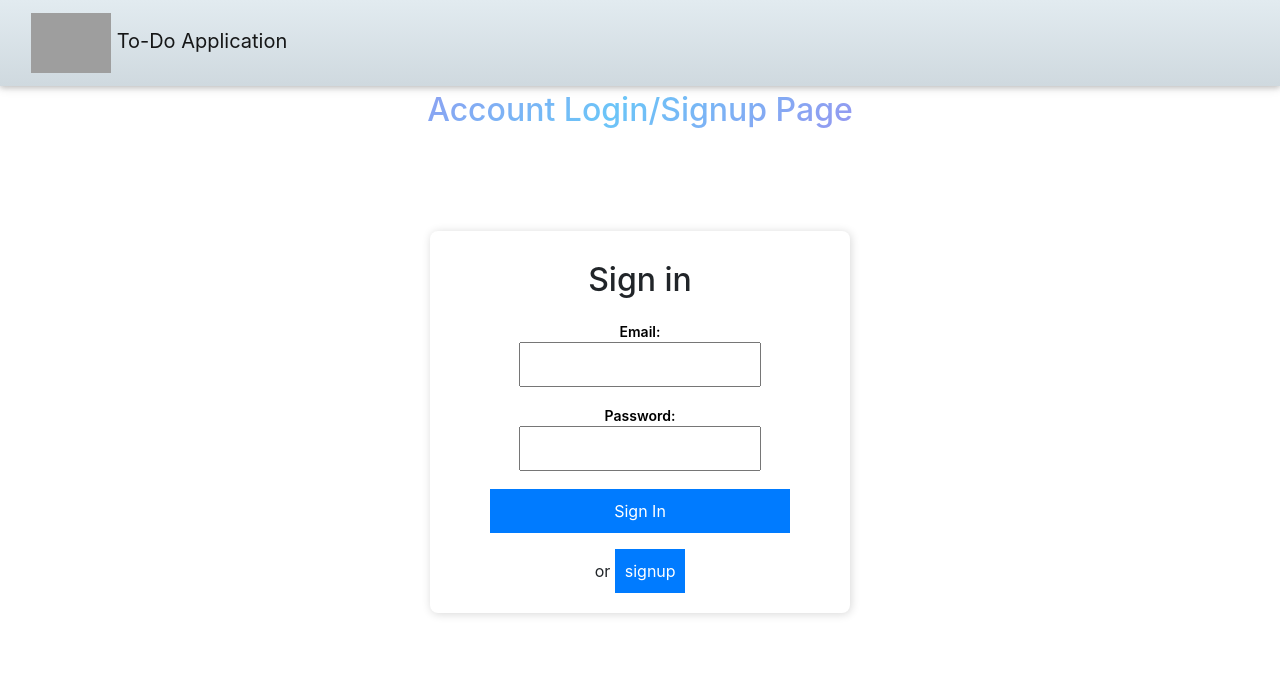
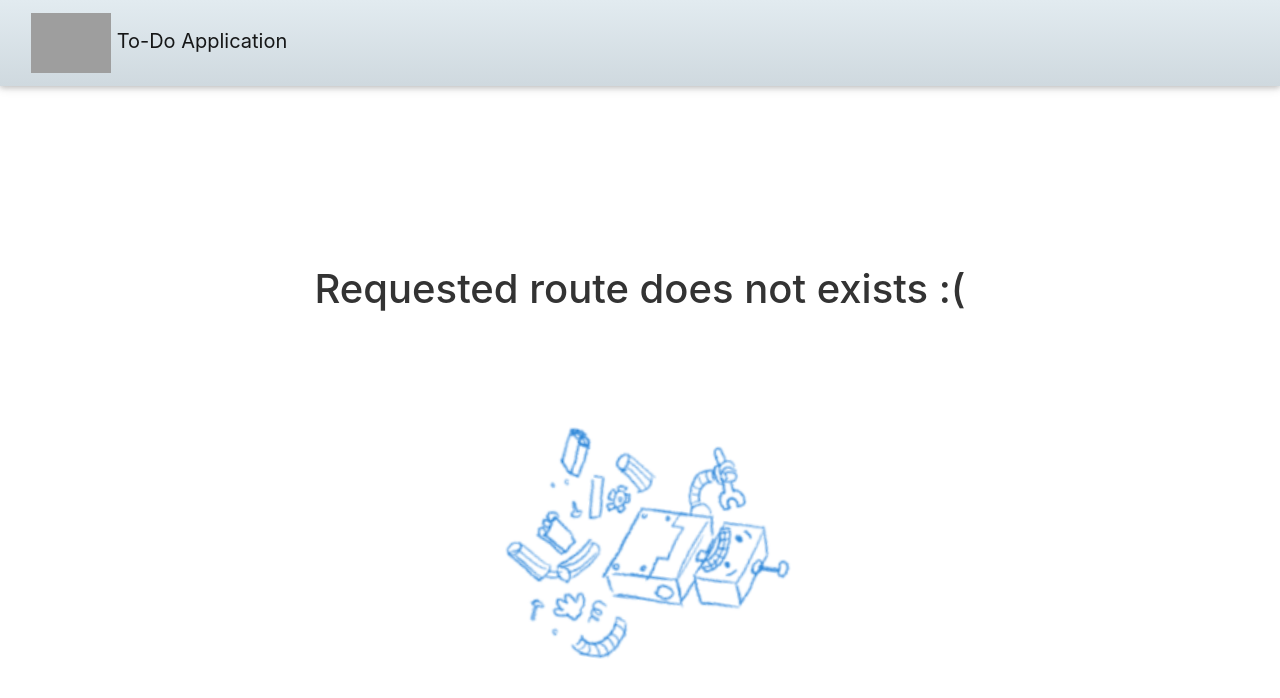
Before and after one commit to itsAkanshaSaxena/todo-application, a React (Create React App) app: page /login in a window 1280 px wide. Shown: the top 698 px of the page. Built offline with nearby package versions, Linux system fonts and the light colour scheme; grey boxes are pictures that could not be loaded.

Commit message:
updated app.js

```diff
--- a/src/App.js
+++ b/src/App.js
@@ -13,7 +13,7 @@ function App() {
     <Router>
       <div className="App">
         <Switch>
-          <Route exact path="/login" component={LoginSignupPage} />
+          <Route exact path="/todo-application/login" component={LoginSignupPage} />
           <ProtectedRoute path="/homepage" component={HomePage} />
           <Route path="*" component={ErrorPage} />
         </Switch>
```
